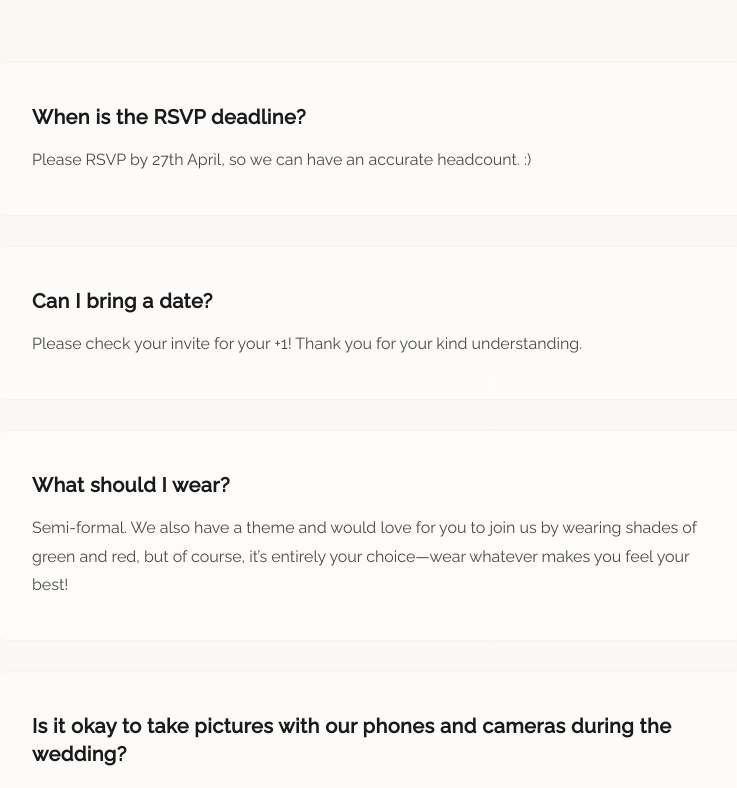
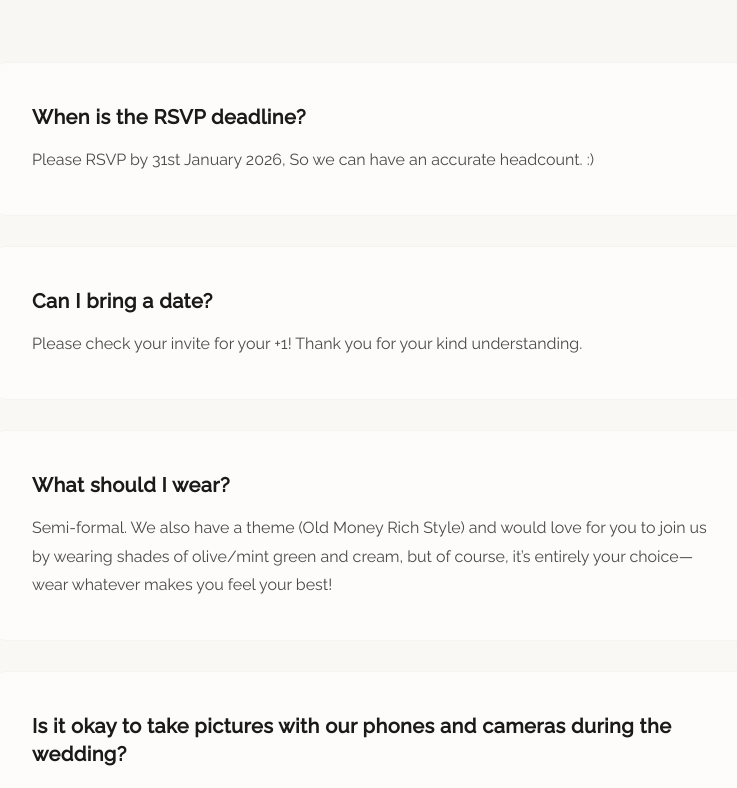
Before and after one commit to FidHackU/WeddingApp, a React (Vite) app in the folder WeddingReact/: page /qna in a window 1280 px wide. Shown: the part 476-1264 px from the top of the page, without its empty margins (269-1006 px from the left). Built offline with nearby package versions, Linux system fonts and the light colour scheme.

Commit message:
Update Q&A RSVP deadline and dress code

```diff
--- a/WeddingReact/src/config/wedding.ts
+++ b/WeddingReact/src/config/wedding.ts
@@ -157,7 +157,7 @@ to start our greatest adventure yet - marriage!`,
 
   // 🎉 RSVP SETTINGS
   rsvp: {
-    deadline: "January 15, 2026",
+    deadline: "January 31, 2026",
     contactEmail: "darrell.maybelline.2026@email.com",
     message: "Please let us know if you'll be joining us for our special day!"
   },
--- a/WeddingReact/src/pages/QnA.tsx
+++ b/WeddingReact/src/pages/QnA.tsx
@@ -21,7 +21,7 @@ export function QnA() {
                     <div className="qna-item">
                         <h3 className="qna-question">When is the RSVP deadline?</h3>
                         <p className="qna-answer">
-                            Please RSVP by 27th April, so we can have an accurate headcount. :)
+                            Please RSVP by 31st January 2026, So we can have an accurate headcount. :)
                         </p>
                     </div>
 
@@ -35,7 +35,7 @@ export function QnA() {
                     <div className="qna-item">
                         <h3 className="qna-question">What should I wear?</h3>
                         <p className="qna-answer">
-                            Semi-formal. We also have a theme and would love for you to join us by wearing shades of green and red, but of course, it’s entirely your choice—wear whatever makes you feel your best!
+                            Semi-formal. We also have a theme (Old Money Rich Style) and would love for you to join us by wearing shades of olive/mint green and cream, but of course, it’s entirely your choice—wear whatever makes you feel your best!
                         </p>
                     </div>
 
```
